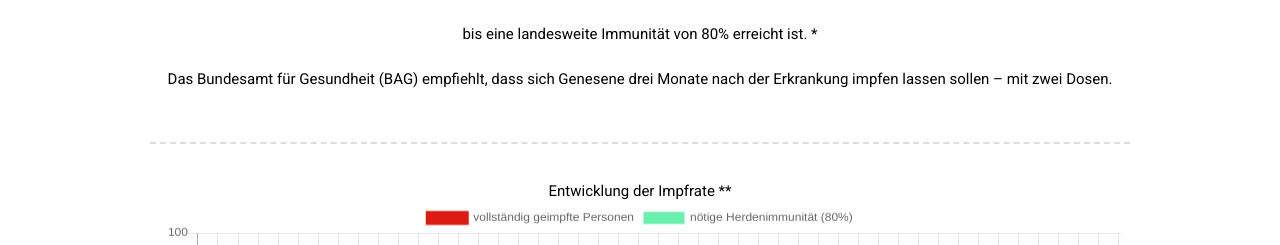
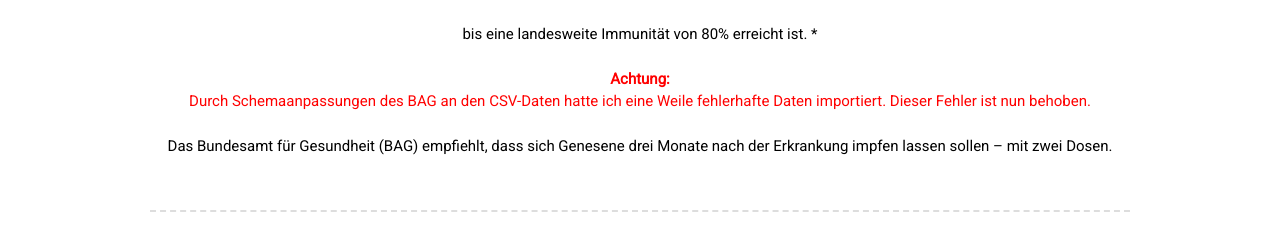
Before and after one commit to McPringle/pandemieende, a plain HTML site: page index.html in a window 1280 px wide. Shown: the part 493-738 px from the top of the page. Drawn offline with nearby package versions, Linux system fonts and the light colour scheme.

Commit message:
:memo: Add error info

```diff
--- a/index.html
+++ b/index.html
@@ -38,10 +38,8 @@
         <div class="middle">≙ <span id="daysToGoText"></span></div>
         <div class="subtext">
             bis eine landesweite Immunität von 80% erreicht ist. *<br/>&nbsp;<br/>
-            <!--
-            <span class="attentionTitle">Achtung, neue Berechnung:</span><br/>
-            <span class="attentionInfo">Anpassung der Herdenimmunität von 70% auf 80% basierend auf Erfahrungen mit der Ausbreitung von Covid-19.<br/>Details siehe <a href="https://www.vfa.de/de/arzneimittel-forschung/impfen/herdenimmunitaet" target="_blank">Artikel über Herdenimmunität</a>.</span><br/>&nbsp;<br/>
-            -->
+            <span class="attentionTitle">Achtung:</span><br/>
+            <span class="attentionInfo">Durch Schemaanpassungen des BAG an den CSV-Daten hatte ich eine Weile fehlerhafte Daten importiert. Dieser Fehler ist nun behoben.</span><br/>&nbsp;<br/>
             Das Bundesamt für Gesundheit (BAG) empfiehlt, dass sich Genesene drei Monate nach der Erkrankung impfen lassen sollen &ndash; mit zwei Dosen.
         </div>
     </div>
```
